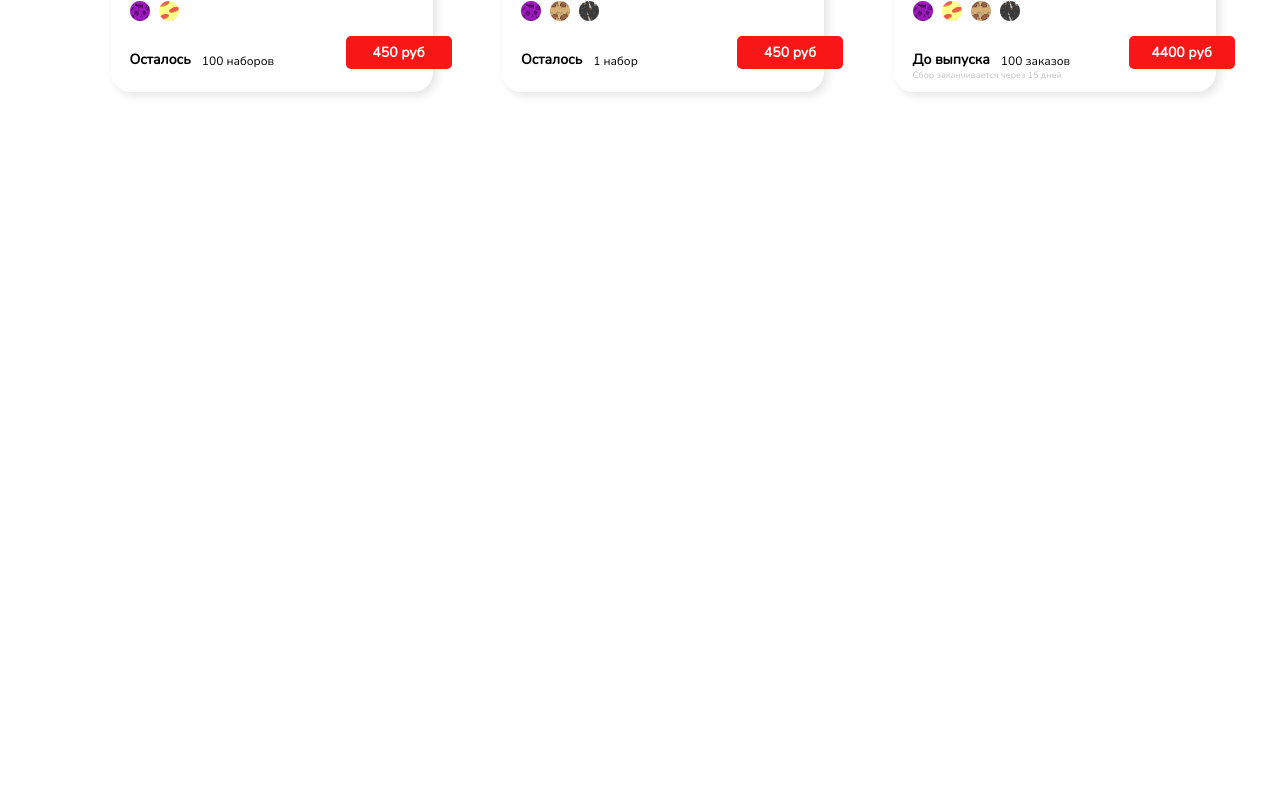
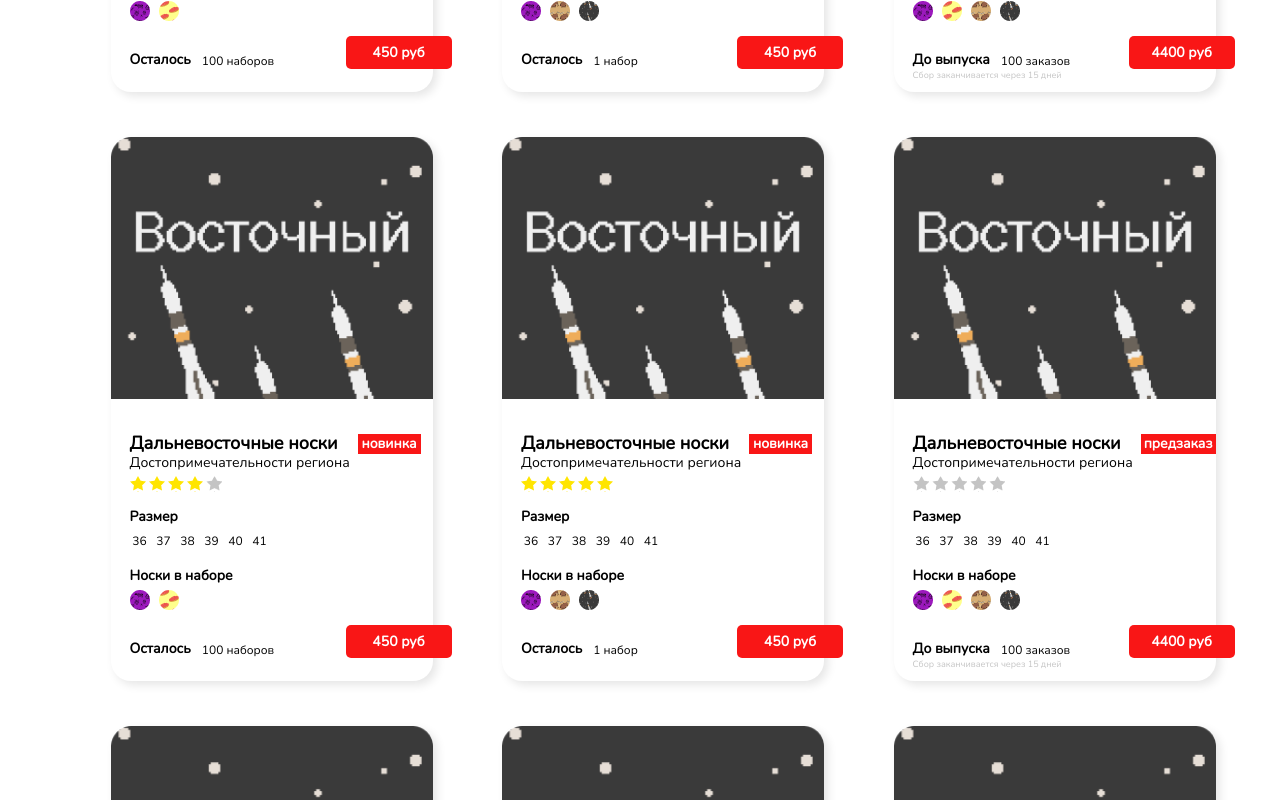
Before and after one commit to ME0ny/vue-lessons, a Vue app in the folder nosocks-box-store/: page / in a window 1280 px wide. Shown: the part 600-1400 px from the top of the page. Before the commit the page ends 800 px from the top, so only its background shows below. Built offline with nearby package versions, Linux system fonts and the light colour scheme.

Commit message:
BoxStore

```diff
--- a/nosocks-box-store/src/App.vue
+++ b/nosocks-box-store/src/App.vue
@@ -3,6 +3,10 @@
     <header-template />
     <box-store
     v-bind:tickets="tickets"/>
+    <div class="menu">
+      <btn-main />
+      <btn-collections />
+    </div>
   </div>
 </template>
 
@@ -14,6 +18,207 @@ export default {
   data() {
     return {
       tickets: [
+        {
+          title: "Дальневосточные носки",
+          description: "Достопримечательности региона",
+          rating: 4,
+          size: [36, 37, 38, 39, 40, 41],
+          socks: [
+            require("@/img/petrogl.png"),
+            require("@/img/icra.png"),
+          ],
+          status:{
+            status: "buy",
+            value: {
+              left: {
+                box: "100",
+                order_name: "наборов"
+              },
+            }
+          },
+          price: 450
+        },
+        {
+          title: "Дальневосточные носки",
+          description: "Достопримечательности региона",
+          rating: 5,
+          size: [36, 37, 38, 39, 40, 41],
+          socks: [
+            require("@/img/petrogl.png"),
+            require("@/img/mamont.png"),
+            require("@/img/rocket.png")
+          ],
+          status:{
+            status: "buy",
+            value: {
+              left: {
+                box: "1",
+                order_name: "набор"
+              },
+            }
+          },
+          price: 450
+        },
+        {
+          title: "Дальневосточные носки",
+          description: "Достопримечательности региона",
+          rating: 0,
+          size: [36, 37, 38, 39, 40, 41],
+          socks: [
+            require("@/img/petrogl.png"),
+            require("@/img/icra.png"),
+            require("@/img/mamont.png"),
+            require("@/img/rocket.png")
+          ],
+          status:{
+            status: "pre-order",
+            value: {
+              left: {
+                box: "100",
+                order_name: "заказов"
+              },
+              days:{
+                day: 15,
+                day_name: "дней"
+              }
+            }
+          },
+          price: 4400
+        },
+        {
+          title: "Дальневосточные носки",
+          description: "Достопримечательности региона",
+          rating: 4,
+          size: [36, 37, 38, 39, 40, 41],
+          socks: [
+            require("@/img/petrogl.png"),
+            require("@/img/icra.png"),
+          ],
+          status:{
+            status: "buy",
+            value: {
+              left: {
+                box: "100",
+                order_name: "наборов"
+              },
+            }
+          },
+          price: 450
+        },
+        {
+          title: "Дальневосточные носки",
+          description: "Достопримечательности региона",
+          rating: 5,
+          size: [36, 37, 38, 39, 40, 41],
+          socks: [
+            require("@/img/petrogl.png"),
+            require("@/img/mamont.png"),
+            require("@/img/rocket.png")
+          ],
+          status:{
+            status: "buy",
+            value: {
+              left: {
+                box: "1",
+                order_name: "набор"
+              },
+            }
+          },
+          price: 450
+        },
+        {
+          title: "Дальневосточные носки",
+          description: "Достопримечательности региона",
+          rating: 0,
+          size: [36, 37, 38, 39, 40, 41],
+          socks: [
+            require("@/img/petrogl.png"),
+            require("@/img/icra.png"),
+            require("@/img/mamont.png"),
+            require("@/img/rocket.png")
+          ],
+          status:{
+            status: "pre-order",
+            value: {
+              left: {
+                box: "100",
+                order_name: "заказов"
+              },
+              days:{
+                day: 15,
+                day_name: "дней"
+              }
+            }
+          },
+          price: 4400
+        },
+        {
+          title: "Дальневосточные носки",
+          description: "Достопримечательности региона",
+          rating: 4,
+          size: [36, 37, 38, 39, 40, 41],
+          socks: [
+            require("@/img/petrogl.png"),
+            require("@/img/icra.png"),
+          ],
+          status:{
+            status: "buy",
+            value: {
+              left: {
+                box: "100",
+                order_name: "наборов"
+              },
+            }
+          },
+          price: 450
+        },
+        {
+          title: "Дальневосточные носки",
+          description: "Достопримечательности региона",
+          rating: 5,
+          size: [36, 37, 38, 39, 40, 41],
+          socks: [
+            require("@/img/petrogl.png"),
+            require("@/img/mamont.png"),
+            require("@/img/rocket.png")
+          ],
+          status:{
+            status: "buy",
+            value: {
+              left: {
+                box: "1",
+                order_name: "набор"
+              },
+            }
+          },
+          price: 450
+        },
+        {
+          title: "Дальневосточные носки",
+          description: "Достопримечательности региона",
+          rating: 0,
+          size: [36, 37, 38, 39, 40, 41],
+          socks: [
+            require("@/img/petrogl.png"),
+            require("@/img/icra.png"),
+            require("@/img/mamont.png"),
+            require("@/img/rocket.png")
+          ],
+          status:{
+            status: "pre-order",
+            value: {
+              left: {
+                box: "100",
+                order_name: "заказов"
+              },
+              days:{
+                day: 15,
+                day_name: "дней"
+              }
+            }
+          },
+          price: 4400
+        },
         {
           title: "Дальневосточные носки",
           description: "Достопримечательности региона",
--- a/nosocks-box-store/src/components/BoxStore/BoxStore.vue
+++ b/nosocks-box-store/src/components/BoxStore/BoxStore.vue
@@ -21,7 +21,7 @@ export default {
   display: grid;
   grid-template-columns: repeat(3, 322px);
   justify-content: space-evenly;;
-  grid-row-gap: 5px;
+  grid-row-gap: 45px;
   grid-column-gap: 5px;
   position: relative;
   margin-top: 30px;
@@ -35,7 +35,7 @@ export default {
     }
 }
 
-@media screen and (max-width: 530px)
+@media screen and (max-width: 980px)
 {
     .grid {
         grid-template-columns: repeat(1, 241px);
```
Also changed, not shown: 1 other file (tests, documents, lock files or other folders).
